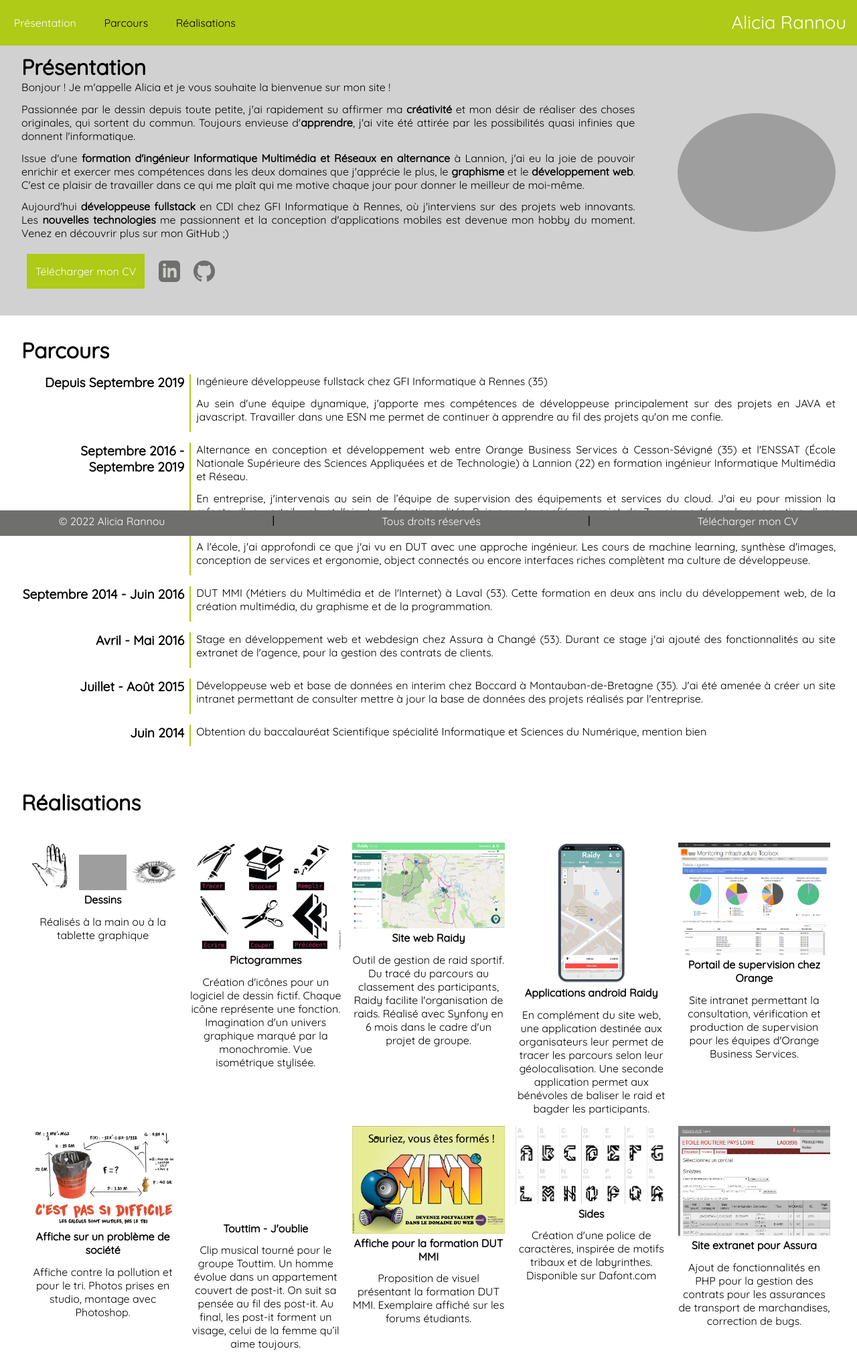
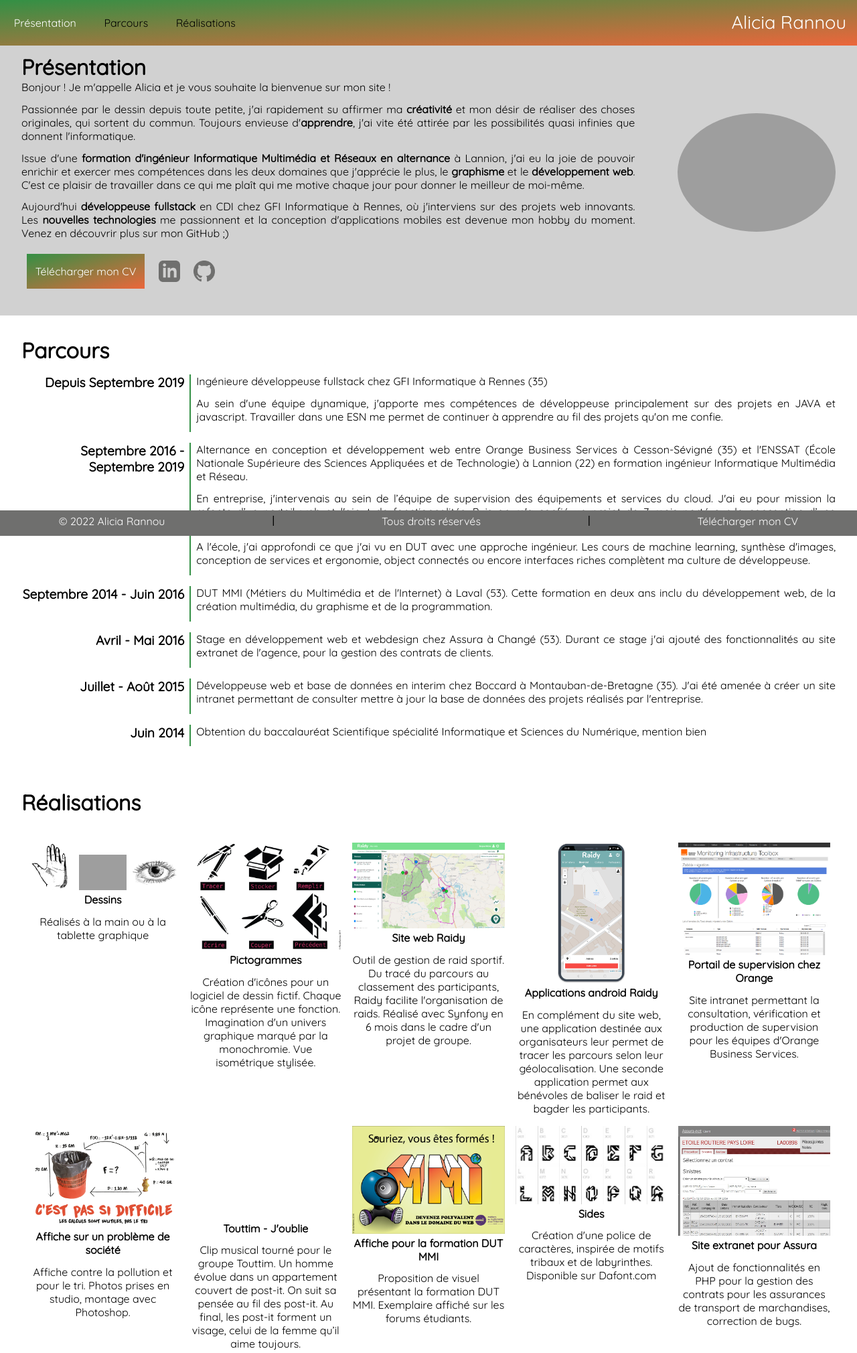
Before and after one commit to arannou/portfolio, a PHP site: page / in a window 1280 px wide. Shown: the top 2020 px of the page at 67% size. Run offline with PHP 8.4, Linux system fonts and the light colour scheme; grey boxes are pictures that could not be loaded.

Commit message:
New colors

```diff
--- a/css/style.css
+++ b/css/style.css
@@ -1,6 +1,6 @@
 /****************************** GENERAL ************************************/
 :root {
-	--primary: var(--my-green);
+	--primary: var(--my-emerald);
 	--secondary: var(--my-grey-light);
 	--secondary-dark: var(--my-grey);
 
@@ -8,13 +8,9 @@
 	--my-grey: #6F6F6E;
 	--my-grey-light: #d1d1d1;
 
-	--my-emerald: #217446;
-	--my-terracotta: #e4b99c;
-	--my-brick: #d37232;
-	--my-red: #db392d;
-	--my-blue: #363483;
-	--my-lavender: #908eca;
-	--my-yellow: #ffc600;
+	--my-emerald: #339045;
+	--my-brick: #ec663b;
+
 }
 body,div,dl,dt,dd,ul,ol,li,h1,h2,h3,h4,h5,h6,pre,form,fieldset,input,textarea,p,blockquote,th,td, a {
 	padding: 0;
@@ -67,7 +63,7 @@ header{
 	display:flex;
 	flex-direction: row;
 	flex-wrap: wrap-reverse;
-	background: var(--primary);
+	background-image: linear-gradient(to bottom right, var(--my-emerald), var(--my-brick));
 	text-align: center;
 	align-items: stretch;
 	justify-content: space-between;
@@ -151,7 +147,7 @@ footer p, footer a, footer a:visited {
 
 .bouton{
 	text-indent: 0;
-	background: var(--primary);
+	background-image: linear-gradient(to bottom right, var(--my-emerald), var(--my-brick));
 }
 .bouton a{
 	color: white;
```
